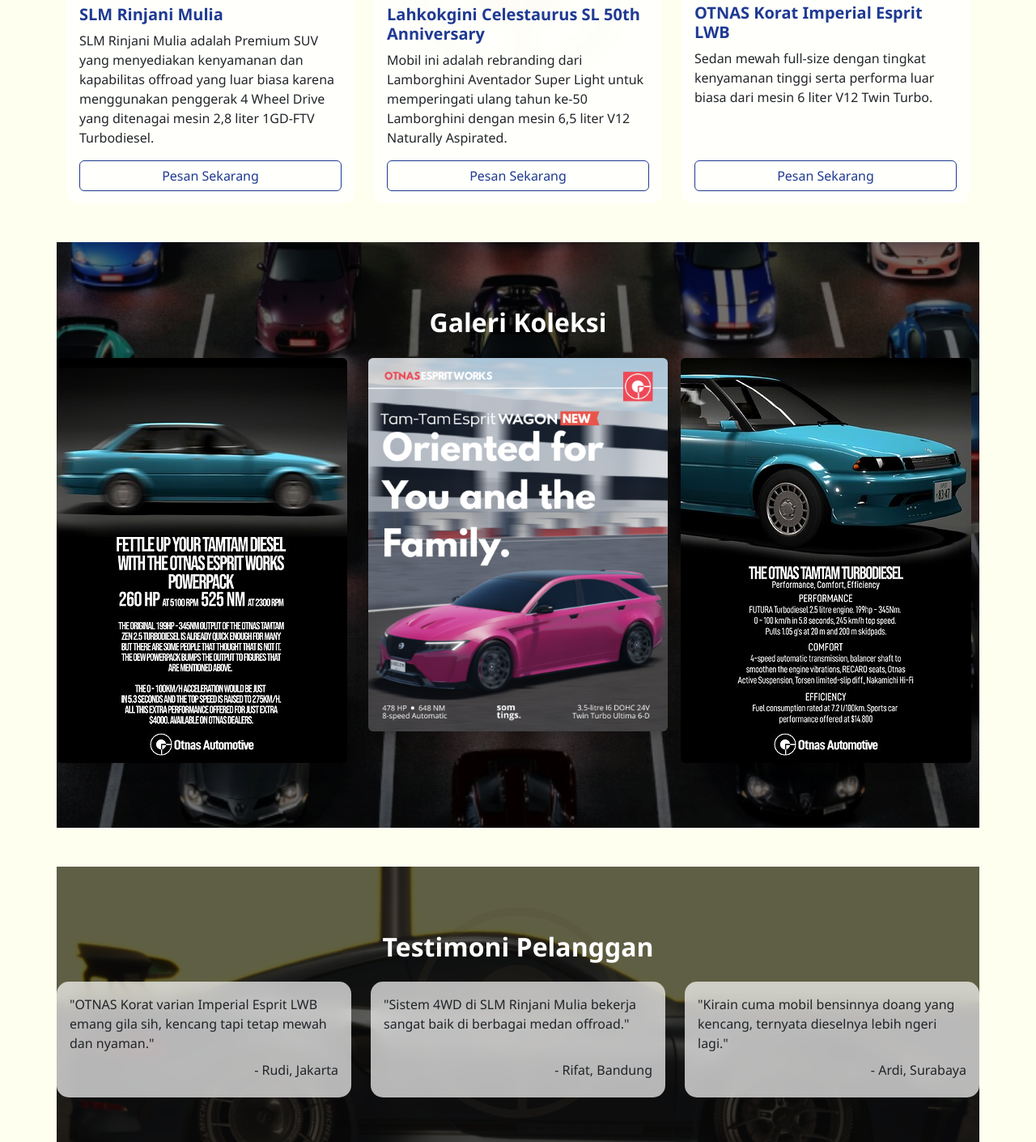
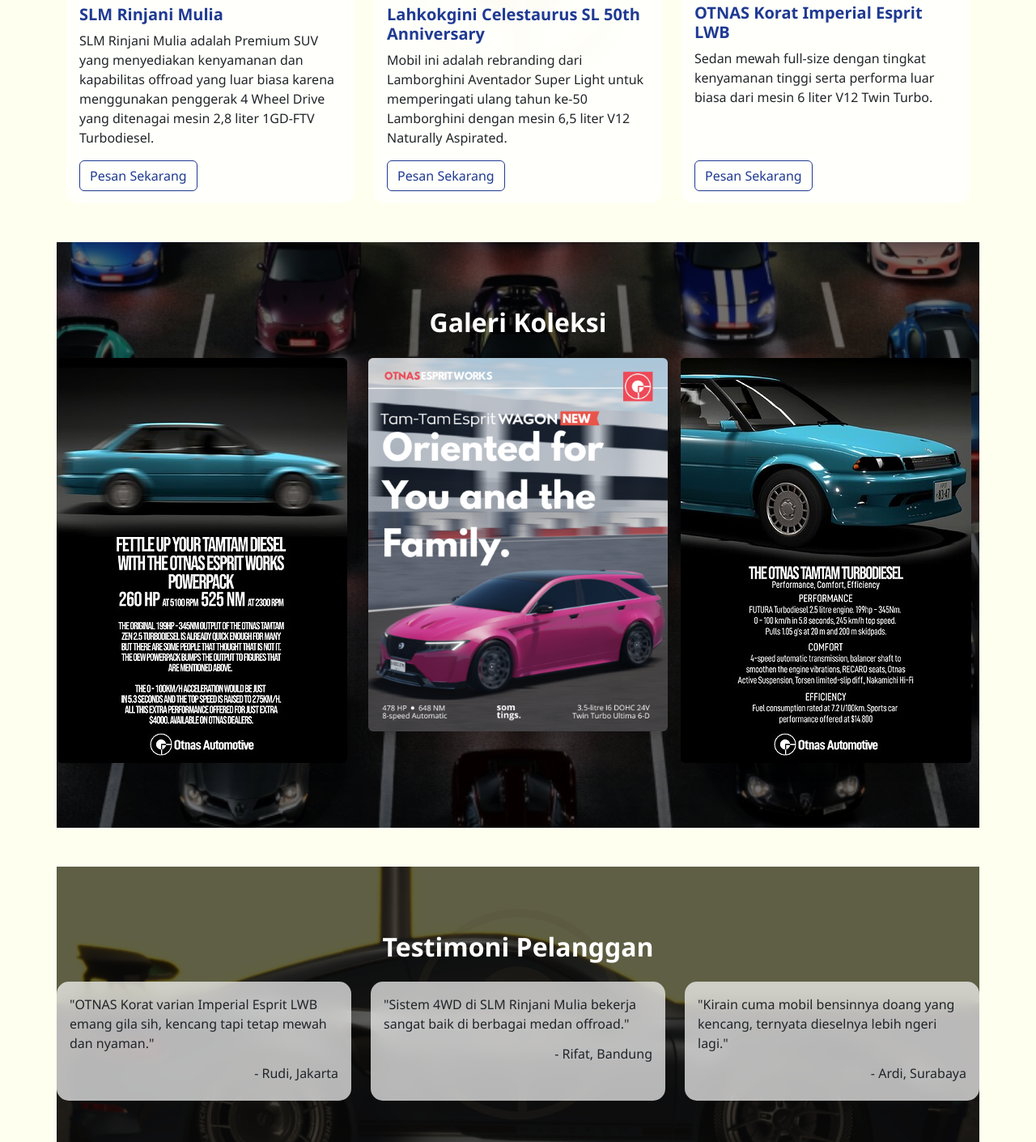
Before and after one commit to QuietZeroAuto/QuietZeroAuto, a plain HTML site: page index.html in a window 1280 px wide. Shown: the part 1333-2743 px from the top of the page at 81% size. Drawn offline with nearby package versions, Linux system fonts and the light colour scheme.

Commit message:
Update style.css

```diff
--- a/style.css
+++ b/style.css
@@ -124,8 +124,10 @@
 
   background:
     linear-gradient(
-      rgba(10,10,10,0.7),
-      rgba(31,58,147,0.7)
+      180deg,
+      rgba(10, 10, 10, 0.72) 0%,
+      rgba(18, 30, 48, 0.58) 52%,
+      rgba(25, 45, 75, 0.72) 100%
     ),
     url("hero-car.jpg")
     center/cover
@@ -227,9 +229,25 @@
 /* =========================
    CARD PRODUK
 ========================= */
-#produk .row > .col-md-4,
-#testimoni .row > .col-md-4 {
+#produk .row > [class*="col-"],
+#testimoni .row > [class*="col-"] {
   display: flex;
+}
+
+#produk .card,
+#testimoni .card {
+  width: 100%;
+  height: 100%;
+}
+
+#produk .card-body {
+  display: flex;
+  flex-direction: column;
+}
+
+#produk .card-body .btn {
+  align-self: flex-start;
+  margin-top: auto;
 }
 
 .card {
@@ -246,11 +264,6 @@
   transition:
   transform 0.4s ease,
   box-shadow 0.4s ease;
-
-  width: 100%;
-  height: 100%;
-  display: flex;
-  flex-direction: column;
 }
 
 .card:hover {
@@ -269,32 +282,9 @@
   transform: scale(1.05);
 }
 
-.card-body {
-  display: flex;
-  flex-direction: column;
-  flex: 1;
-}
-
 .card-title {
   color: var(--otnas-secondary);
   font-weight: 700;
-}
-
-.card-text {
-  flex: 1;
-}
-
-#produk .btn-outline-primary {
-  margin-top: auto;
-}
-
-#testimoni .card {
-  padding: 1.25rem;
-}
-
-#testimoni .card p {
-  flex: 1;
-  margin-bottom: 0.75rem;
 }
 
 /* =========================
```
